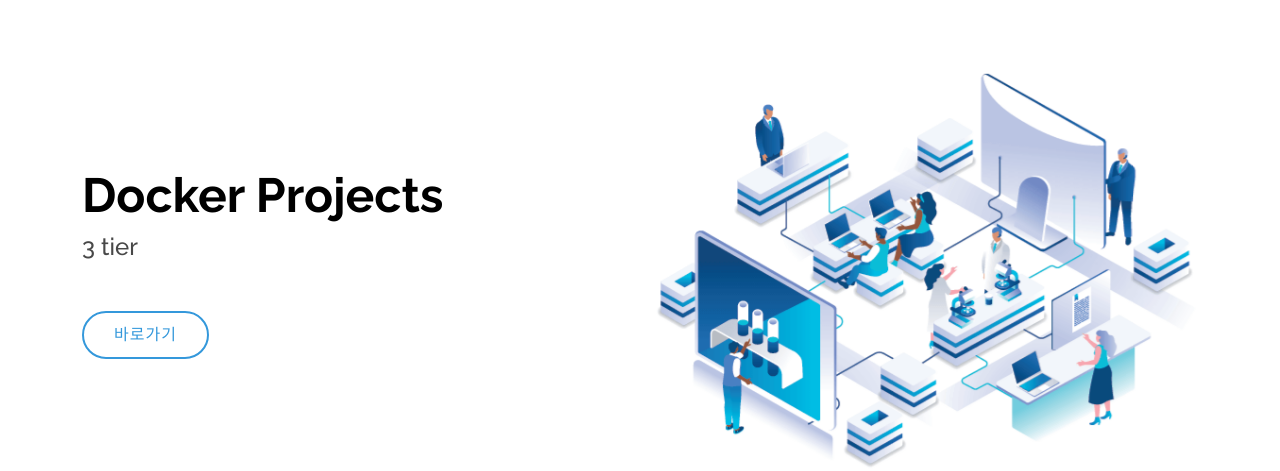
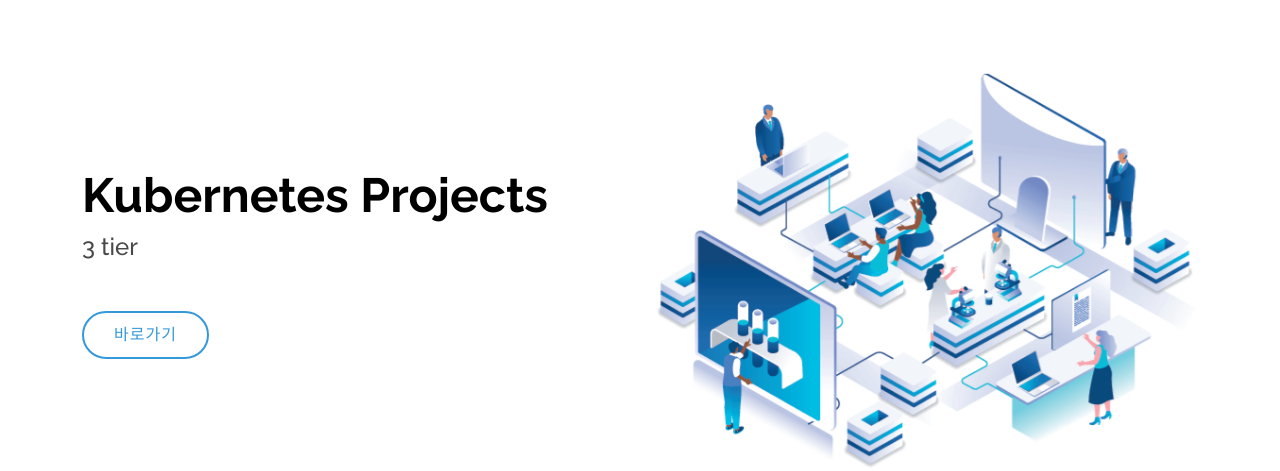
Before and after one commit to kakao-cloud-school/3-tier-minseok, a Django app: page / in a window 1280 px wide. Shown: the part 87-558 px from the top of the page. Run offline with Django 3.2, Linux system fonts and the light colour scheme; parts of the project's set-up code (start-up, migrations or seed data) failed here and were passed over; some libraries are stand-ins or nearby versions.

Commit message:
Update home.html

```diff
--- a/was/src/templates/home.html
+++ b/was/src/templates/home.html
@@ -13,7 +13,7 @@
         <script>
             AOS.init();
         </script>
-        <h1 data-aos="fade-up">Docker Projects</h1>
+        <h1 data-aos="fade-up">Kubernetes Projects</h1>
         <h2 data-aos="fade-up" data-aos-delay="400">3 tier</h2>
         <div data-aos="fade-up" data-aos-delay="800">
           <a href="/board/" class="btn-get-started scrollto">바로가기</a>
```
